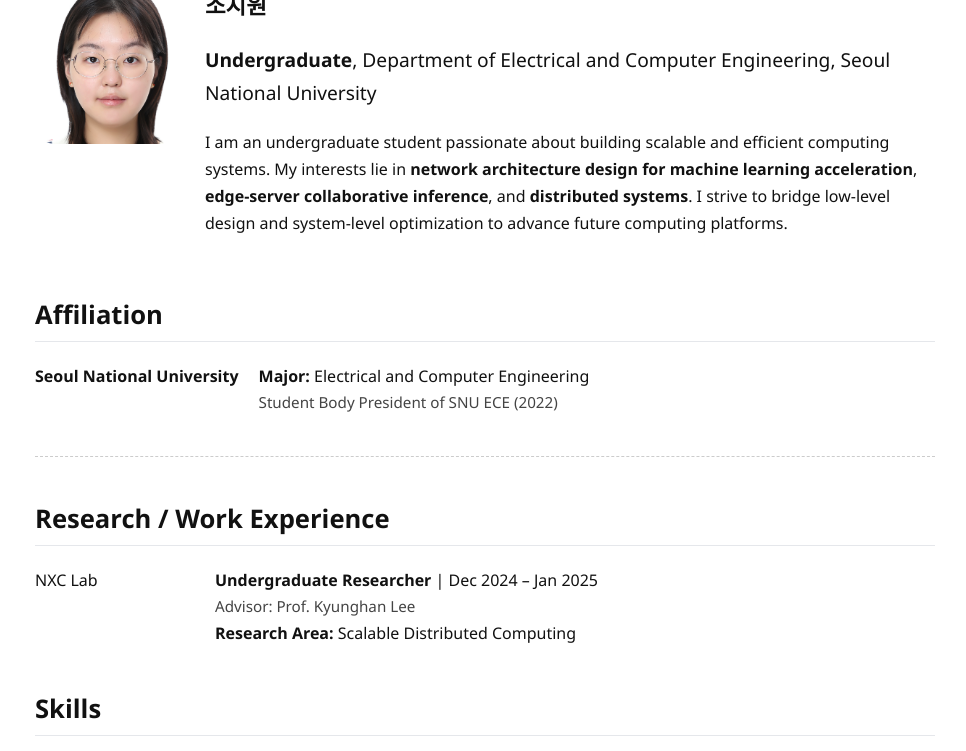
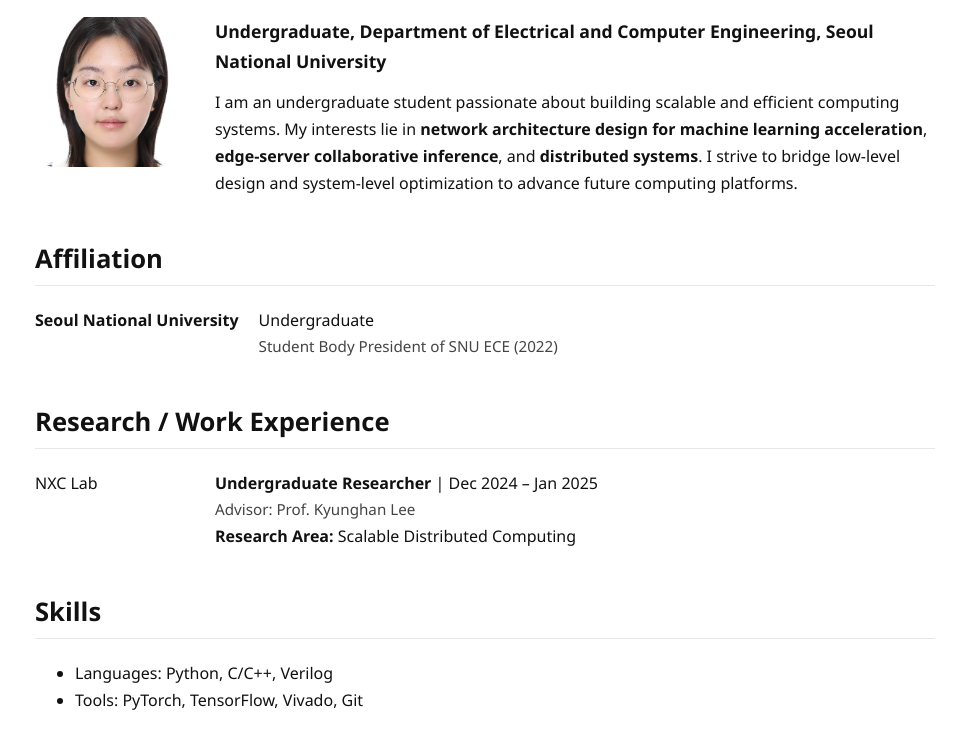
Before and after one commit to Jiwon-Soh71/Jiwon-Soh71.github.io, a plain HTML site: page index.html in a window 1280 px wide. Shown: the part 166-917 px from the top of the page, without its empty margins (155-1121 px from the left). Drawn offline with Linux system fonts and the light colour scheme.

Commit message:
Update index.html

```diff
--- a/index.html
+++ b/index.html
@@ -17,7 +17,7 @@
 
     h1 {
       font-size: 2.5em;
-      margin-bottom: 0.2em;
+      margin-bottom: 0.1em;
       color: #111;
     }
 
@@ -38,35 +38,16 @@
       text-decoration: underline;
     }
 
-    ul {
-      padding-left: 20px;
+    .kor-name {
+      font-size: 1.5em;
+      margin-bottom: 20px;
     }
 
-    .section {
-      margin-bottom: 40px;
-    }
-
-    .subtitle {
-      font-size: 1.2em;
-      color: #111;
-    }
-
-    .intro-container {
+    .profile-section {
       display: flex;
-      align-items: center;
-      gap: 20px;
-      flex-wrap: wrap;
-    }
-
-    .intro-text {
-      flex: 1;
-      min-width: 250px;
-    }
-
-    .kor-name {
-      font-size: 1.4em;
-      font-weight: bold;
-      color: #111;
+      align-items: flex-start;
+      gap: 30px;
+      margin-bottom: 30px;
     }
 
     .profile-pic {
@@ -74,6 +55,24 @@
       height: 150px;
       border-radius: 20px;
       object-fit: cover;
+    }
+
+    .profile-info {
+      flex: 1;
+    }
+
+    .subtitle {
+      font-size: 1.1em;
+      font-weight: bold;
+      margin-bottom: 12px;
+    }
+
+    .intro-text {
+      margin-top: 10px;
+    }
+
+    .section {
+      margin-bottom: 40px;
     }
 
     .entry-container {
@@ -101,44 +100,39 @@
       font-size: 0.95em;
       color: #444;
     }
-
-    hr {
-      border: none;
-      border-top: 1px dashed #ccc;
-      margin: 30px 0;
-    }
   </style>
 </head>
 <body>
 
-  <div class="intro-container">
+  <!-- 이름 및 사진 영역 -->
+  <h1>Jiwon Soh</h1>
+  <div class="kor-name">소지원</div>
+  <div class="profile-section">
     <img src="profile.jpg" alt="Jiwon Soh" class="profile-pic">
-    <div class="intro-text">
-      <h1>Jiwon Soh</h1>
-      <div class="kor-name">소지원</div>
-      <p class="subtitle"><strong>Undergraduate</strong>, Department of Electrical and Computer Engineering, Seoul National University</p>
-      <p>
+    <div class="profile-info">
+      <div class="subtitle">Undergraduate, Department of Electrical and Computer Engineering, Seoul National University</div>
+      <div class="intro-text">
         I am an undergraduate student passionate about building scalable and efficient computing systems.
         My interests lie in <strong>network architecture design for machine learning acceleration</strong>,
         <strong>edge-server collaborative inference</strong>, and <strong>distributed systems</strong>.
         I strive to bridge low-level design and system-level optimization to advance future computing platforms.
-      </p>
+      </div>
     </div>
   </div>
 
+  <!-- 소속 -->
   <div class="section">
     <h2>Affiliation</h2>
     <div class="entry-container">
       <div class="entry-left">Seoul National University</div>
       <div class="entry-right">
-        <div><span class="highlight">Major:</span> Electrical and Computer Engineering</div>
+        <div>Undergraduate</div>
         <div class="subtext">Student Body President of SNU ECE (2022)</div>
       </div>
     </div>
   </div>
 
-  <hr/>
-
+  <!-- 리서치 경험 -->
   <div class="section">
     <h2>Research / Work Experience</h2>
     <div class="entry-container">
@@ -151,6 +145,7 @@
     </div>
   </div>
 
+  <!-- 기술 -->
   <div class="section">
     <h2>Skills</h2>
     <ul>
@@ -159,6 +154,7 @@
     </ul>
   </div>
 
+  <!-- 연락처 -->
   <div class="section">
     <h2>Contact</h2>
     <p>Email: <a href="mailto:emilysoh71@gmail.com">emilysoh71@gmail.com</a></p>
```
